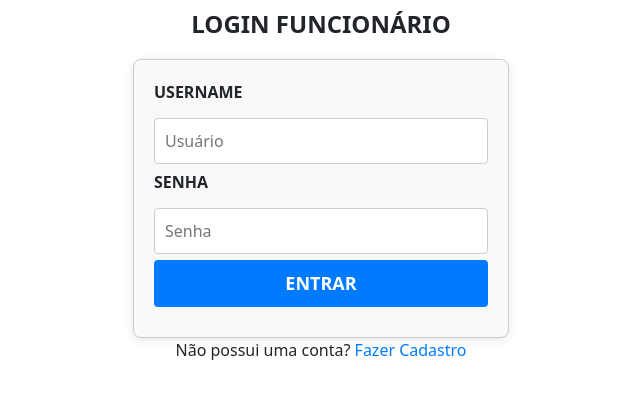
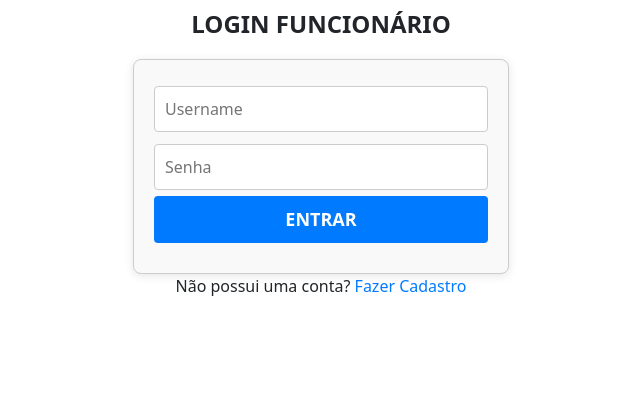
Before and after one commit to majupeixoto/cafe_projeto, a Django app: page /funcionario_login/ in a window 1280 px wide. Shown: the top 399 px of the page, without its empty margins (319-959 px from the left). Run offline with Django 5.2, Linux system fonts and the light colour scheme.

Commit message:
exclui o username e senha repetidos

```diff
--- a/Projeto/apps/templates/apps/cliente_login.html
+++ b/Projeto/apps/templates/apps/cliente_login.html
@@ -15,10 +15,8 @@
                 </ul>
             {% endif %}
 
-            <label for="username">USERNAME</label>
             <input type="text" id="username" name="username" placeholder="Username" required><br>
 
-            <label for="senha">SENHA</label>
             <input type="password" id="senha" name="senha" placeholder="Senha" required><br><br>
 
             <input type='submit' value='ENTRAR' class='btn btn-light'>
--- a/Projeto/apps/templates/apps/funcionario_login.html
+++ b/Projeto/apps/templates/apps/funcionario_login.html
@@ -18,13 +18,11 @@
 
             <!-- Campo de Username -->
             <div>
-                <label for="username">USERNAME</label>
-                <input type="text" placeholder="Usuário" id="username" name="username" value="{{username}}" required>
+                <input type="text" placeholder="Username" id="username" name="username" value="{{username}}" required>
             </div>
 
             <!-- Campo de Senha -->
             <div>
-                <label for="senha">SENHA</label>
                 <input type="password" placeholder="Senha" id="password" name="senha" value="{{senha}}" required>
             </div>
             <input type='submit' value='ENTRAR' class='btn btn-light'>
```
